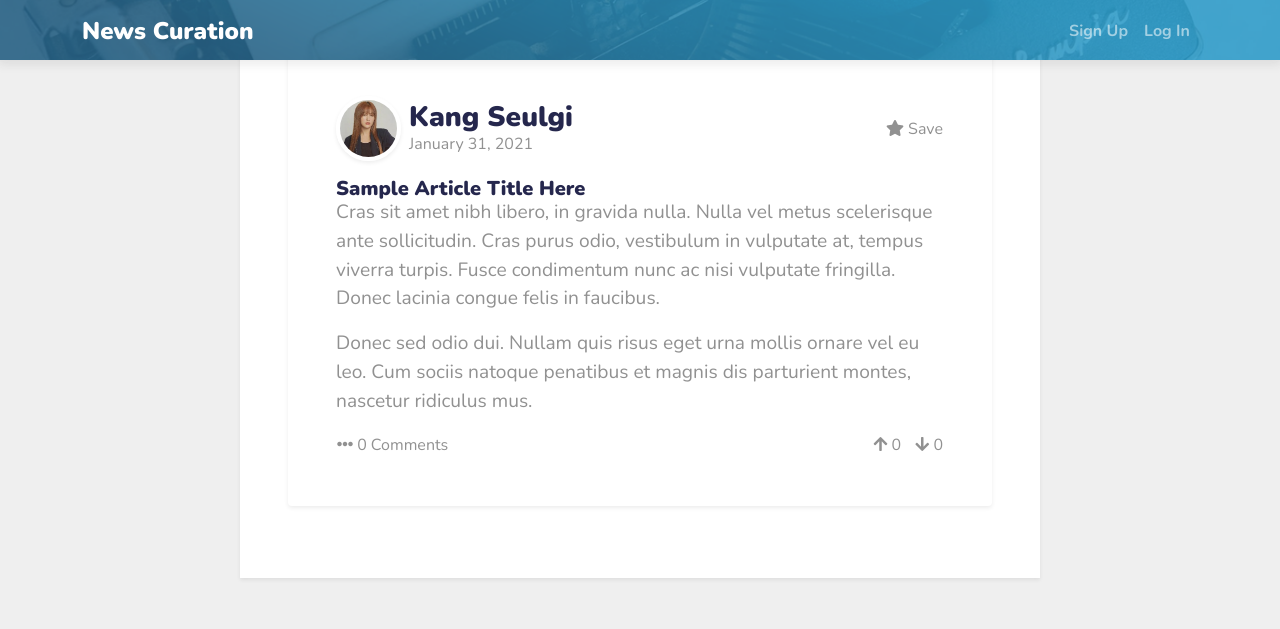
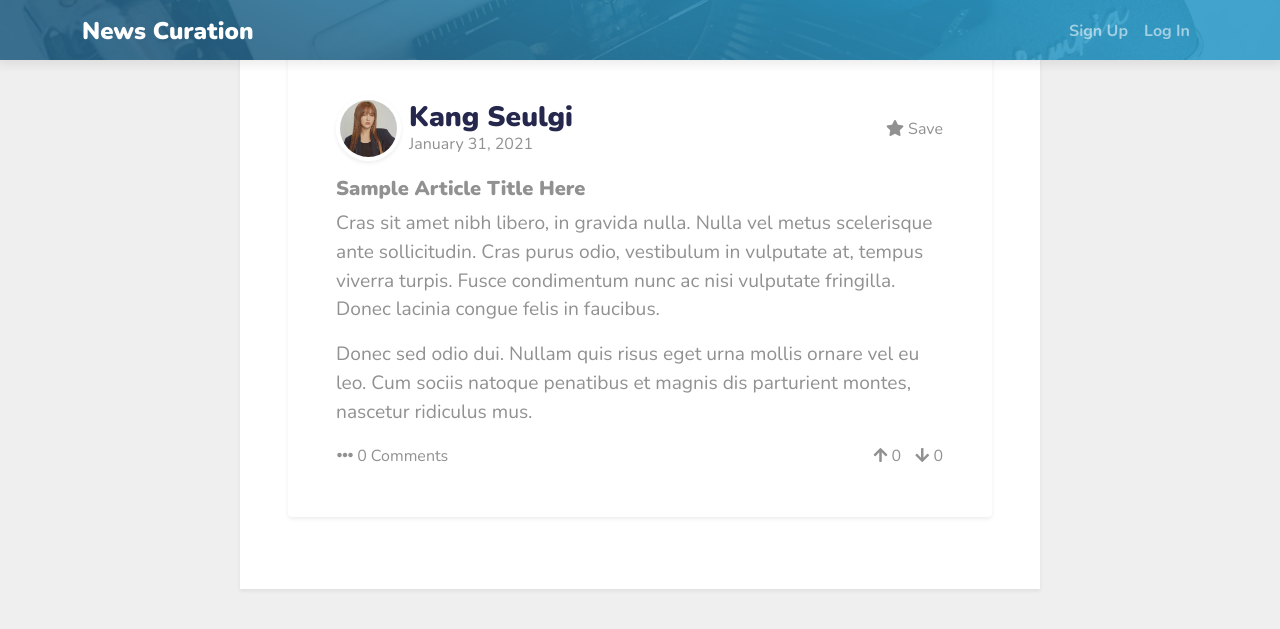
Before and after one commit to ralf-t/news-curation, a Flask app: template news_curation/templates/index.html in a window 1280 px wide. Shown: the top 629 px of the page. Run offline with Flask 2, Linux system fonts and the light colour scheme; the template is opened without the code that fills it, so the values that code supplies are empty; parts of the project's set-up code (start-up, migrations or seed data) failed here and were passed over; some libraries are stand-ins or nearby versions.

Commit message:
Update main.css
Modified heading tags

```diff
--- a/news_curation/static/main.css
+++ b/news_curation/static/main.css
@@ -27,10 +27,14 @@ small {
     font-weight: 300;
 }
 
-h1,h2,h3,h4,h5,h6 {
+h1,h2,h3 {
     font-weight: 900;
     color: #25274d;
     margin-bottom: -3px;
+}
+h5 {
+    font-weight: 900;
+    color: #919191;
 }
 
 .navbar-logo {
```
